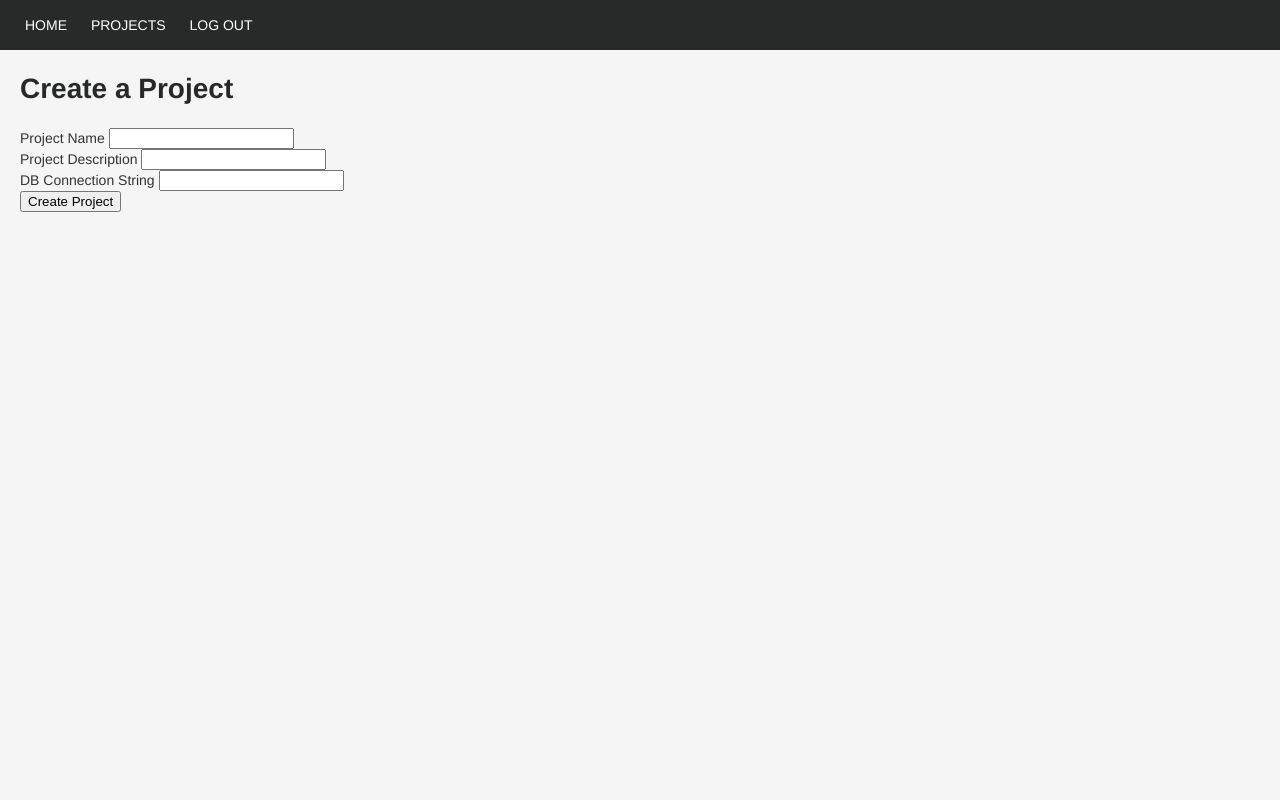
After one commit to leizleho/Cogen, a Flask app: page /projects/create in a window 1280 px wide. The commit adds this page. Run offline with Flask 2, Linux system fonts and the light colour scheme; the visitor is signed in with stand-in values (Sample User, id 1); some libraries are stand-ins or nearby versions.

Commit message:
added routes and templates for project module

```diff
--- a/app/__init__.py
+++ b/app/__init__.py
@@ -1,10 +1,12 @@
 from flask import Flask
 from app.user import user_routes
 from app.main import main_routes
+from app.project import project_routes
 app = Flask(__name__)
 
 # temporary secret key
 app.secret_key = "ABC"
 
+app.register_blueprint(main_routes.main_bp)
 app.register_blueprint(user_routes.user_bp)
-app.register_blueprint(main_routes.main_bp)
+app.register_blueprint(project_routes.project_bp)
--- a/app/main/main_routes.py
+++ b/app/main/main_routes.py
@@ -11,6 +11,6 @@ main_bp = Blueprint('main_bp', __name__,
 def home():
     """Homepage route."""
     return render_template('index.html',
-                           title='Flask-Blueprint Tutorial | Home',
+                           title='Cogen - Code Generator App',
                            template='home',
                            body='Home')
--- a/app/main/templates/index.html
+++ b/app/main/templates/index.html
@@ -1,10 +1,8 @@
 {% extends "layout.html" %}
 
 {% block content %}
-  <div class="container">
+  <div>
       <h1>{{body}}</h1>
-      <p>
       Welcome to Cogen App!
-      </p>
   </div>
 {% endblock %}
--- a/app/project/project_routes.py
+++ b/app/project/project_routes.py
@@ -0,0 +1,72 @@
+"""Routes for user pages (Register/Login/Logout/Profile)."""
+from flask import Blueprint, render_template, request, flash, redirect, session
+from app.models import connect_to_db, db, User, Project
+
+# Blueprint Config
+project_bp = Blueprint('project_bp', __name__,
+                       template_folder='templates',
+                       static_folder='static',
+                       url_prefix='/projects')
+
+
+@project_bp.route('/', methods=['GET'])
+def show_projects():
+    user_id = session["user_id"]
+    projects = Project.query.filter_by(user_id=user_id).all()
+
+    return render_template('projects.html',
+                           title='Projects',
+                           template='project',
+                           body="Projects",
+                           projects=projects)
+
+
+@project_bp.route('/create', methods=['GET', 'POST'])
+def create_project():
+
+    if request.method == 'GET':
+        return render_template('project_create.html',
+                               title='Create a Project',
+                               body="Create a Project")
+
+    if request.method == 'POST':
+        """Process project creation."""
+
+        # Get form variables
+        user_id = session["user_id"]
+        name = request.form["name"]
+        description = request.form["description"]
+        db_uri = request.form["db_uri"]
+
+        new_project = Project(user_id=user_id, name=name,
+                              description=description, db_uri=db_uri)
+
+        db.session.add(new_project)
+        db.session.commit()
+
+        flash(f"Project <b>{name}</b> has been created.")
+        return redirect(f"/projects/{new_project.id}")
+
+
+@project_bp.route('/update/<int:project_id>', methods=['GET', 'PUT'])
+def update_project(project_id):
+
+    if request.method == 'GET':
+        project = Project.query.filter_by(id=project_id).one()
+        return render_template('project_update.html',
+                               title='Projects',
+                               body="Update Project",
+                               project=project)
+
+    if request.method == 'PUT':
+        updated_project = ""
+
+        return redirect(f"/projects/{updated_project.id}")
+
+
+# show_project_details
+@project_bp.route('/<int:project_id>', methods=['GET'])
+def show_project_details(project_id):
+    # project = Project.query.filter_by(id=project_id).one()
+    project = Project.query.get(project_id)
+    return render_template("project_details.html", body="Project Info", project=project)
--- /dev/null
+++ b/app/project/templates/project_create.html
@@ -0,0 +1,35 @@
+{% extends "layout.html" %}
+
+{% block content %}
+  <div>
+    <h1>{{body}}</h1>
+
+    <form action="/projects/create" method="POST">
+      <div>
+        <label>
+          Project Name
+          <input type="text" name="name">
+        </label>
+      </div>
+
+      <div>
+        <label>
+          Project Description
+          <input type="text" name="description">
+        </label>
+      </div>
+
+      <div>
+        <label>
+            DB Connection String
+            <input type="text" name="db_uri">
+        </label>
+      </div>
+
+      <div>
+        <input type="submit" value="Create Project">
+      </div>
+
+    </form>
+  </div>
+{% endblock %}
--- a/app/static/css/style.css
+++ b/app/static/css/style.css
@@ -3,5 +3,35 @@ body {
   width: 100%;
   height: 100%;
   margin: 0;
-  background-color: #a8e2e6;
+  font-family: 'Helvetica Neue', Helvetica, Arial, sans-serif;
+  font-size: 14px;
+  line-height: 1.42857143;
+  color: #333;
+  background-color: whitesmoke;
 }
+
+.container {
+  margin-left: 20px;
+  margin-right: 20px;
+}
+
+.navbar {
+  background-color: rgb(40, 41, 41);
+  padding: 15px;
+}
+
+.navlink {
+  text-decoration: none;
+  color: white;
+  padding: 0px 10px;
+}
+
+h1 {
+  color: rgb(39, 41, 41);
+}
+
+.flash {
+  padding: 5px 10px;
+  color: dodgerblue;
+  background-color: bisque;
+}
--- a/app/templates/layout.html
+++ b/app/templates/layout.html
@@ -2,11 +2,12 @@
 <html>
   <head>
     {% include 'meta.html' %}
-    <link rel="stylesheet" type="text/css" href="static/css/style.css">
+    <link rel="stylesheet" type="text/css" href="{{ url_for('static', filename='css/style.css') }}">
+    <link rel="stylesheet" type="text/css" href="{{ url_for('.static', filename='css/style.css') }}">
   </head>
   <body>
   <!-- Show navbar -->
-    <div>
+    <div class="navbar">
     {% if "user_id" not in session %}
         {% include "navbar_default.html" %}
     {% else %}
@@ -17,13 +18,14 @@
   <!-- Show flashed messages -->
     {% with messages = get_flashed_messages() %}
         {% for message in messages %}
-            <div class="alert alert-warning">{{ message }}</div>
+            <div class="flash">{{ message }}</div>
         {% endfor %}
     {% endwith %}
 
   <!-- Show page content -->
+    <div class="container">
     {% block content %}{% endblock %}
-
+    </div>
     <!-- Scripts -->
     {% include 'scripts.html' %}
     {% block more_scripts %}{% endblock %}
--- a/app/templates/navbar_default.html
+++ b/app/templates/navbar_default.html
@@ -2,8 +2,8 @@
 <nav class="navigation-default">
   <div class="nav-wrapper">
     <div class="left-nav">
-      <a href="{{ url_for('main_bp.home') }}">Home</a>
-      <a href="{{ url_for('user_bp.login') }}">Login</a>
+      <a class="navlink" href="{{ url_for('main_bp.home') }}">HOME</a>
+      <a class="navlink" href="{{ url_for('user_bp.login') }}">LOGIN</a>
     </div>
   </div>
 </nav>
--- a/app/templates/navbar_loggedin.html
+++ b/app/templates/navbar_loggedin.html
@@ -1,9 +1,9 @@
 <nav class="navigation-loggedin">
-  <div class="nav-wrapper">
-    <div class="left-nav">
-    </div>
-    <div class="right-nav">
-      <a href="{{ url_for('user_bp.logout') }}">Log out</a>
+  <div>
+    <div>
+      <a class="navlink" href="{{ url_for('main_bp.home') }}">HOME</a>
+      <a class="navlink" href="{{ url_for('project_bp.show_projects') }}">PROJECTS</a>
+      <a class="navlink" href="{{ url_for('user_bp.logout') }}">LOG OUT</a>
     </div>
   </div>
 </nav>
--- a/app/user/templates/login.html
+++ b/app/user/templates/login.html
@@ -1,7 +1,7 @@
 {% extends 'layout.html' %}
 {% block content %}
 <div>
-  <h1>{{ body }}</h1>
+  <h1 class="h1-header">{{ body }}</h1>
   <form action="/users/login" method="POST">
 
     <div>
--- a/server.py
+++ b/server.py
@@ -5,5 +5,5 @@ from flask_debugtoolbar import DebugToolbarExtension
 connect_to_db(app)
 # Use the DebugToolbar
 app.debug = True
-DebugToolbarExtension(app)
+# debugToolbarExtension(app)
 app.run()
```
Also changed, not shown: app/project/templates/project_details.html (added, +20 -0 lines), app/project/templates/project_update.html (added, +35 -0 lines), app/project/templates/projects.html (added, +18 -0 lines), app/user/static/css/style.css (added).
